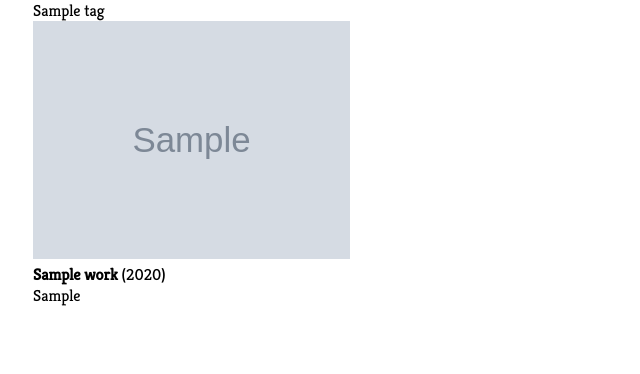
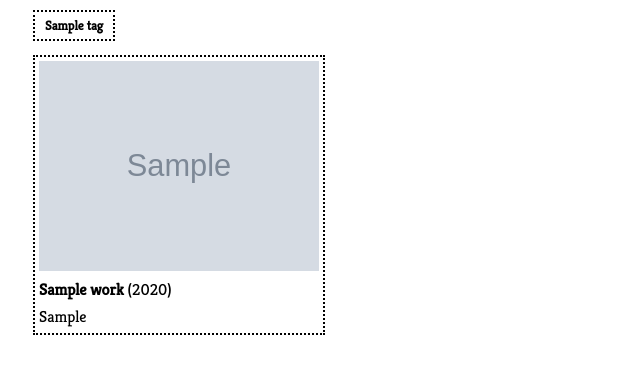
Before and after one commit to ericheep/miscellany, a Django app: page / in a window 1280 px wide. Shown: the part 65-439 px from the top of the page, without its empty margins (0-640 px from the left). Run offline with Django 3.2, Linux system fonts and the light colour scheme; tables that the repository leaves empty hold one stand-in row (values such as "Sample post"); grey boxes marked "Sample" are stand-in pictures.

Commit message:
:bug: update correct index

```diff
--- a/portfolio/templates/portfolio/index.html
+++ b/portfolio/templates/portfolio/index.html
@@ -10,36 +10,31 @@
 
 {% block body %}
 <div id="work-page">
-	<div id="work-tags" >
+	<div class="work-tags">
 		{% for tag in tags %}
 		{% if tag.slug == tag_slug %}
-		<a href="/works/"><div class="selected" id="work-tag">{{ tag }}</div></a>
+		<a class="work-tag selected" href="/works/">{{ tag }}</a>
 		{% else %}
-		<a href="/{{ tag.slug }}/"><div id="work-tag">{{ tag }}</div></a>
+		<a class="work-tag" href="/{{ tag.slug }}/">{{ tag }}</a>
 		{% endif %}
 		{% endfor %}
 	</div>
 
-	<div id="work-list">
+	<div class="work-list">
 		{% for work in works %}
-		<div id="work-card">
-			<a id="work-item" href="/works/{{ work.slug }}/">
-				<div id="work-thumbnail">
+		<a class="work-card" href="/works/{{ work.slug }}/">
+			<div class="work-thumbnail">
 				{% if work.mainImage %}
-					<img src="{{  work.mainImage.url }}" width=317>
+				<img src="{{ work.mainImage.url }}" alt="{{ work.title }}" loading="lazy">
 				{% endif %}
 			</div>
-				<div id="work-title">
-					<b>{{ work.title }}</b>
-					({{ work.created_date|date:"Y" }})
-					<br>
+			<div class="work-title">
+				<b>{{ work.title }}</b> ({{ work.created_date|date:"Y" }})
 			</div>
-				<div id="work-abstract">
+			<div class="work-abstract">
 				{{ work.abstract }}
-					</br>
 			</div>
 		</a>
-		</div>
 		{% endfor %}
 	</div>
 </div>
```
Lines whose indentation alone changed are shown as unchanged.
